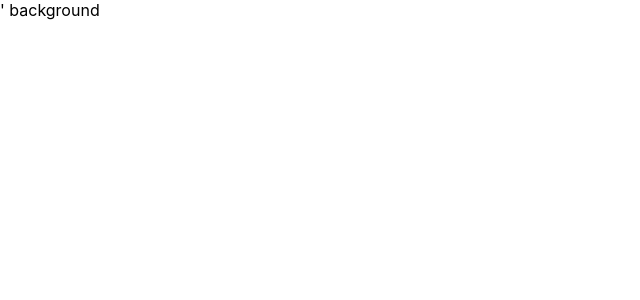
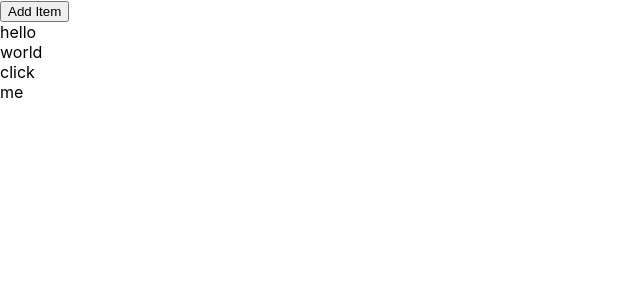
Before and after one commit to alekvuka/my_site_deployed, a React (Create React App) app: page / in a window 1280 px wide. Shown: the top 300 px of the page, without its empty margins (0-640 px from the left). Built offline with nearby package versions, Linux system fonts and the light colour scheme.

Commit message:
add react-transition-group library

```diff
--- a/src/components/BackgroundAnimations.js
+++ b/src/components/BackgroundAnimations.js
@@ -1,13 +1,47 @@
 import React, { Component } from 'react'
+import CSSTransitionGroup from 'react-transition-group/CSSTransitionGroup';
+import './background.css'
 
 class BackgroundAnimations extends Component {
-  render() {
-    return (
-      <div>'
-        background
-      </div>
-    )
-  }
+  constructor(props) {
+      super(props);
+      this.state = {items: ['hello', 'world', 'click', 'me']};
+      this.handleAdd = this.handleAdd.bind(this);
+    }
+
+    handleAdd() {
+      const newItems = this.state.items.concat([
+        prompt('Enter some text')
+      ]);
+      this.setState({items: newItems});
+    }
+
+    handleRemove(i) {
+      let newItems = this.state.items.slice();
+      newItems.splice(i, 1);
+      this.setState({items: newItems});
+    }
+
+    render() {
+      const items = this.state.items.map((item, i) => (
+        <div key={item} onClick={() => this.handleRemove(i)}>
+          {item}
+        </div>
+      ));
+
+      return (
+        <div>
+          <button onClick={this.handleAdd}>Add Item</button>
+          <CSSTransitionGroup
+            transitionName="example"
+            transitionEnterTimeout={900}
+            transitionLeaveTimeout={900}>
+
+            {items}
+          </CSSTransitionGroup>
+        </div>
+      );
+    }
 }
 
 export default BackgroundAnimations
--- /dev/null
+++ b/src/components/background.css
@@ -0,0 +1,17 @@
+.example-enter {
+  opacity: 0.01;
+}
+
+.example-enter.example-enter-active {
+  opacity: 1;
+  transition: opacity 500ms ease-in;
+}
+
+.example-leave {
+  opacity: 1;
+}
+
+.example-leave.example-leave-active {
+  opacity: 0.01;
+  transition: opacity 300ms ease-in;
+}
```
Also changed, not shown: package.json (+14 -2 lines), 2 other files (tests, documents, lock files or other folders).
